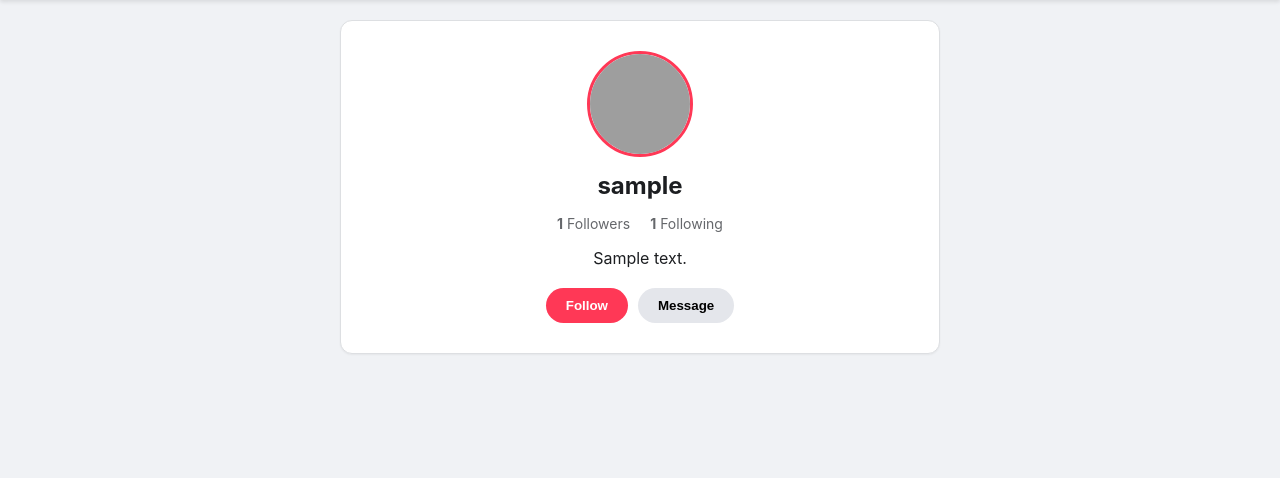
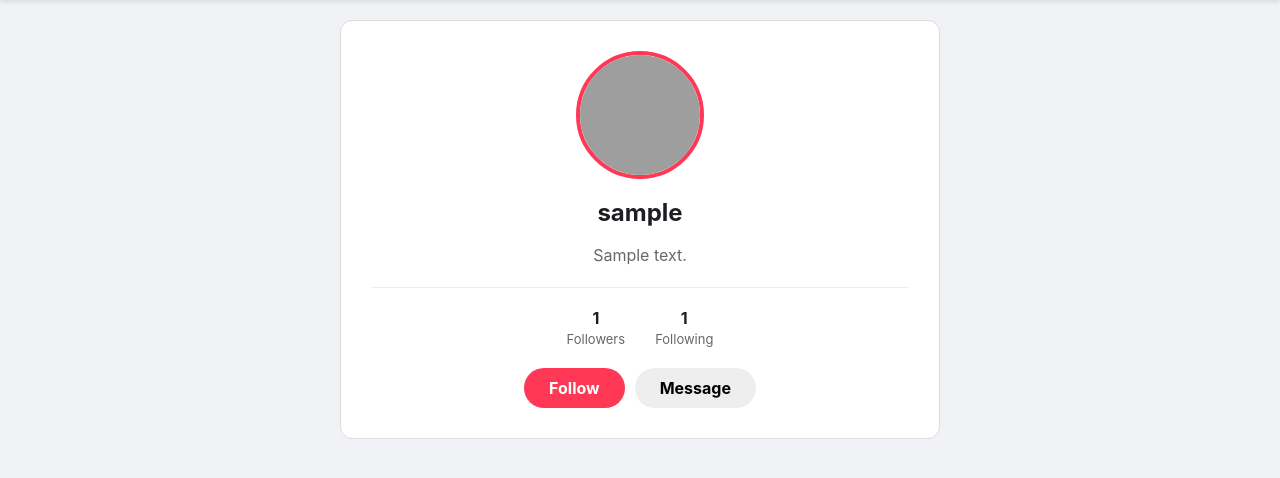
Before and after one commit to LennyDev-git/minisocialreal, a Flask app: template templates/profile.html in a window 1280 px wide. Shown: the part 60-538 px from the top of the page. Run offline with Flask 3, Linux system fonts and the light colour scheme; the template is opened without the code that fills it: most values are stand-ins (such as "Sample title", 1, 10 or a date in 2020); grey boxes are pictures that could not be loaded.

Commit message:
Refactor profile page layout and styles
Updated profile layout and styling for better user experience.

```diff
--- a/templates/profile.html
+++ b/templates/profile.html
@@ -1,44 +1,48 @@
 {% extends "base.html" %}
+
 {% block content %}
 <div class="main-content">
-    <div class="post" style="text-align: center; padding: 30px 20px;">
-        <img src="{{ url_for('static', filename=profile_user.profile_pic if profile_user.profile_pic else 'default.png') }}"
-             style="width: 100px; height: 100px; border-radius: 50%; object-fit: cover; border: 3px solid #ff3856;">
+    <div class="profile-card" style="background: white; border-radius: 12px; padding: 30px; border: 1px solid #ddd; text-align: center;">
 
-        <h2 style="margin: 10px 0 5px 0;">
-            {{ profile_user.username }}
+        <div style="position: relative; display: inline-block;">
+            <img src="{{ url_for('static', filename=profile_user.profile_pic) }}"
+                 style="width: 120px; height: 120px; border-radius: 50%; object-fit: cover; border: 4px solid #ff3856;"
+                 onerror="this.onerror=null;this.src='https://ui-avatars.com/api/?name={{ profile_user.username }}&size=128&background=random&color=fff';">
+
             {% if profile_user.is_verified or profile_user.username == "Lenny Fisbeck" %}
-                <span class="verified-badge"><svg viewBox="0 0 15 14"><path d="M2 8.36364L6.23077 12L13 2"></path></svg></span>
+                <div style="position: absolute; bottom: 5px; right: 5px; background: #1d9bf0; color: white; border-radius: 50%; width: 28px; height: 28px; display: flex; align-items: center; justify-content: center; border: 3px solid white; font-size: 14px;">✔</div>
             {% endif %}
-        </h2>
-
-        <div style="display: flex; justify-content: center; gap: 20px; margin: 15px 0; color: #65676b; font-size: 14px;">
-            <span><strong>{{ followers_count }}</strong> Followers</span>
-            <span><strong>{{ following_count }}</strong> Following</span>
         </div>
 
-        <p style="color: #1c1e21; margin-bottom: 20px;">{{ profile_user.bio }}</p>
+        <h2 style="margin: 15px 0 5px 0;">{{ profile_user.username }}</h2>
+        <p style="color: #65676b; margin-bottom: 20px; padding: 0 20px; line-height: 1.5;">{{ profile_user.bio }}</p>
 
-        {% if current_user.username != profile_user.username %}
-            <div style="display: flex; gap: 10px; justify-content: center;">
-                <a href="{{ url_for('follow_user', username=profile_user.username) }}">
-                    <button style="background: {{ '#e4e6eb' if is_following else '#ff3856' }}; color: {{ 'black' if is_following else 'white' }};">
-                        {{ 'Unfollow' if is_following else 'Follow' }}
-                    </button>
-                </a>
-                <a href="{{ url_for('chats_overview', friend_username=profile_user.username) }}">
-                    <button style="background: #e4e6eb; color: black;">Message</button>
-                </a>
+        <div style="display: flex; justify-content: center; gap: 30px; margin-bottom: 20px; border-top: 1px solid #eee; padding-top: 20px;">
+            <div><strong>{{ followers_count }}</strong> <br><span style="color: #65676b; font-size: 13px;">Followers</span></div>
+            <div><strong>{{ following_count }}</strong> <br><span style="color: #65676b; font-size: 13px;">Following</span></div>
+        </div>
+
+        {% if profile_user.username == current_user.username %}
+            <div style="background: #f9f9f9; padding: 20px; border-radius: 10px; margin-top: 20px; text-align: left;">
+                <h4 style="margin-top: 0; margin-bottom: 15px;">Edit Your Profile</h4>
+                <form action="{{ url_for('edit_profile') }}" method="POST" enctype="multipart/form-data">
+                    <label style="font-size: 13px; font-weight: bold; display: block; margin-bottom: 5px;">Update Bio:</label>
+                    <textarea name="bio" style="width: 100%; height: 80px; border: 1px solid #ddd; border-radius: 8px; padding: 10px; margin-bottom: 15px; resize: none; font-family: inherit;">{{ profile_user.bio }}</textarea>
+
+                    <label style="font-size: 13px; font-weight: bold; display: block; margin-bottom: 5px;">Change Profile Picture:</label>
+                    <input type="file" name="profile_pic" accept="image/*" style="margin-bottom: 20px; font-size: 12px;">
+
+                    <button type="submit" style="width: 100%; background: #000; color: white; border: none; padding: 12px; border-radius: 8px; font-weight: bold; cursor: pointer;">Save All Changes</button>
+                </form>
             </div>
         {% else %}
-            <hr style="border: 0; border-top: 1px solid #eee; margin: 20px 0;">
-            <div style="text-align: left;">
-                <h4 style="margin-bottom: 10px;">Edit Profile</h4>
-                <form action="{{ url_for('edit_profile') }}" method="POST" enctype="multipart/form-data">
-                    <textarea name="bio" rows="2" style="width: 100%; border: 1px solid #ddd; border-radius: 8px; padding: 10px;">{{ profile_user.bio }}</textarea>
-                    <input type="file" name="profile_pic" style="margin-top: 10px; font-size: 12px; display: block;">
-                    <button type="submit" style="width: 100%; margin-top: 10px;">Save Changes</button>
-                </form>
+            <div style="display: flex; gap: 10px; justify-content: center; margin-top: 20px;">
+                <a href="{{ url_for('follow_user', username=profile_user.username) }}"
+                   style="background: {{ '#ddd' if is_following else '#ff3856' }}; color: {{ 'black' if is_following else 'white' }}; text-decoration: none; padding: 10px 25px; border-radius: 25px; font-weight: bold;">
+                    {{ 'Unfollow' if is_following else 'Follow' }}
+                </a>
+                <a href="{{ url_for('chats_overview', friend_username=profile_user.username) }}"
+                   style="background: #eee; color: black; text-decoration: none; padding: 10px 25px; border-radius: 25px; font-weight: bold;">Message</a>
             </div>
         {% endif %}
     </div>
```
